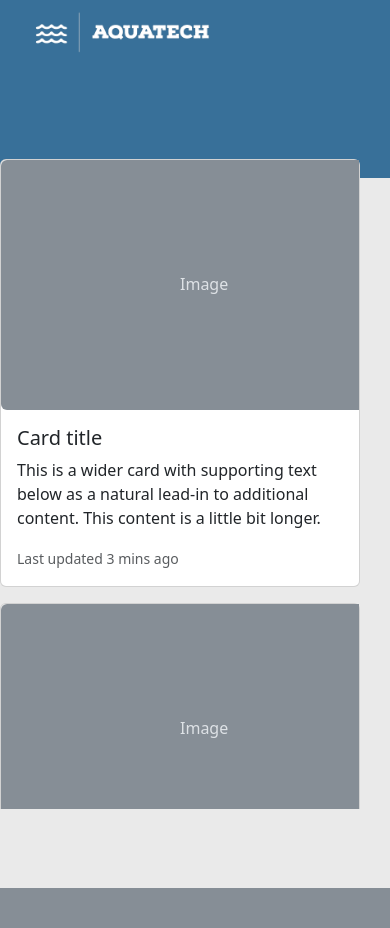
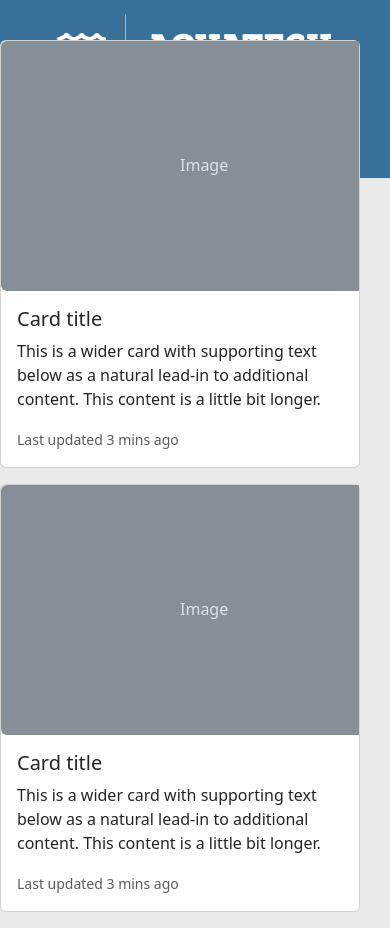
Before and after one commit to k0jo1337/Aquatech, a Django app: page /products in a window 390 px wide. Before the commit the page ends 888 px from the top, so only its background shows below. Run offline with Django 4.2, Linux system fonts and the light colour scheme; some libraries are stand-ins or nearby versions; some web fonts are replaced.

Commit message:
Делаю адаптивность

```diff
--- a/aquatech/main/static/css/main.css
+++ b/aquatech/main/static/css/main.css
@@ -241,11 +273,11 @@
 
 }
 .header_img{
-  width: 300px;
+    width: 100%;
 }
 .header_img img{
   height: 100%;
-  width: 82%; /*поменял коэфы чтобы хорошо стояло */
+  width: 100%; /*поменял коэфы чтобы хорошо стояло */
   margin-top: 10px;
 }
 
@@ -406,8 +438,6 @@
 .main_product_items{
     width: 100%;
     height: 100%;
-    max-width: 1140px;
-    max-height: 650px;
     margin-top: 80px;
 }
 .product_item{
--- a/aquatech/main/templates/main_page/main.html
+++ b/aquatech/main/templates/main_page/main.html
@@ -25,7 +25,7 @@
     </ul>
   </div>
 
-<div class="carousel">
+<div class="carousel carousel-size">
   <div class="carousel__nav">
    <span id="moveLeft" class="carousel__arrow">
         <svg class="carousel__icon" width="24" height="24" viewBox="0 0 24 24">
--- a/aquatech/products/templates/products.html
+++ b/aquatech/products/templates/products.html
@@ -6,7 +6,7 @@
 
 <div class="main_product_items scroll">
 
-    <div class="card mb-3 product_item" style="max-width: 540px;">
+    <div class="card mb-3 product_item">
       <div class="row g-0">
         <div class="col-md-4">
           <svg class="bd-placeholder-img img-fluid rounded-start" width="100%" height="250" xmlns="http://www.w3.org/2000/svg" role="img" aria-label="Placeholder: Image" preserveAspectRatio="xMidYMid slice" focusable="false"><title>Placeholder</title><rect width="100%" height="100%" fill="#868e96"></rect><text x="50%" y="50%" fill="#dee2e6" dy=".3em">Image</text></svg>
@@ -20,68 +20,7 @@
         </div>
       </div>
     </div>
-
-    <div class="card mb-3 product_item" style="max-width: 540px;">
-      <div class="row g-0">
-        <div class="col-md-4">
-          <svg class="bd-placeholder-img img-fluid rounded-start" width="100%" height="250" xmlns="http://www.w3.org/2000/svg" role="img" aria-label="Placeholder: Image" preserveAspectRatio="xMidYMid slice" focusable="false"><title>Placeholder</title><rect width="100%" height="100%" fill="#868e96"></rect><text x="50%" y="50%" fill="#dee2e6" dy=".3em">Image</text></svg>
-        </div>
-        <div class="col-md-8">
-          <div class="card-body">
-            <h5 class="card-title">Card title</h5>
-            <p class="card-text">This is a wider card with supporting text below as a natural lead-in to additional content. This content is a little bit longer.</p>
-            <p class="card-text"><small class="text-body-secondary">Last updated 3 mins ago</small></p>
-          </div>
-        </div>
-      </div>
-    </div>
-
-  <div class="card mb-3 product_item" style="max-width: 540px;">
-      <div class="row g-0">
-        <div class="col-md-4">
-          <svg class="bd-placeholder-img img-fluid rounded-start" width="100%" height="250" xmlns="http://www.w3.org/2000/svg" role="img" aria-label="Placeholder: Image" preserveAspectRatio="xMidYMid slice" focusable="false"><title>Placeholder</title><rect width="100%" height="100%" fill="#868e96"></rect><text x="50%" y="50%" fill="#dee2e6" dy=".3em">Image</text></svg>
-        </div>
-        <div class="col-md-8">
-          <div class="card-body">
-            <h5 class="card-title">Card title</h5>
-            <p class="card-text">This is a wider card with supporting text below as a natural lead-in to additional content. This content is a little bit longer.</p>
-            <p class="card-text"><small class="text-body-secondary">Last updated 3 mins ago</small></p>
-          </div>
-        </div>
-      </div>
-    </div>
-
-  <div class="card mb-3 product_item" style="max-width: 540px;">
-      <div class="row g-0">
-        <div class="col-md-4">
-          <svg class="bd-placeholder-img img-fluid rounded-start" width="100%" height="250" xmlns="http://www.w3.org/2000/svg" role="img" aria-label="Placeholder: Image" preserveAspectRatio="xMidYMid slice" focusable="false"><title>Placeholder</title><rect width="100%" height="100%" fill="#868e96"></rect><text x="50%" y="50%" fill="#dee2e6" dy=".3em">Image</text></svg>
-        </div>
-        <div class="col-md-8">
-          <div class="card-body">
-            <h5 class="card-title">Card title</h5>
-            <p class="card-text">This is a wider card with supporting text below as a natural lead-in to additional content. This content is a little bit longer.</p>
-            <p class="card-text"><small class="text-body-secondary">Last updated 3 mins ago</small></p>
-          </div>
-        </div>
-      </div>
-    </div>
-
-  <div class="card mb-3 product_item" style="max-width: 540px;">
-      <div class="row g-0">
-        <div class="col-md-4">
-          <svg class="bd-placeholder-img img-fluid rounded-start" width="100%" height="250" xmlns="http://www.w3.org/2000/svg" role="img" aria-label="Placeholder: Image" preserveAspectRatio="xMidYMid slice" focusable="false"><title>Placeholder</title><rect width="100%" height="100%" fill="#868e96"></rect><text x="50%" y="50%" fill="#dee2e6" dy=".3em">Image</text></svg>
-        </div>
-        <div class="col-md-8">
-          <div class="card-body">
-            <h5 class="card-title">Card title</h5>
-            <p class="card-text">This is a wider card with supporting text below as a natural lead-in to additional content. This content is a little bit longer.</p>
-            <p class="card-text"><small class="text-body-secondary">Last updated 3 mins ago</small></p>
-          </div>
-        </div>
-      </div>
-    </div>
-
-  <div class="card mb-3 product_item" style="max-width: 540px;">
+  <div class="card mb-3 product_item">
       <div class="row g-0">
         <div class="col-md-4">
           <svg class="bd-placeholder-img img-fluid rounded-start" width="100%" height="250" xmlns="http://www.w3.org/2000/svg" role="img" aria-label="Placeholder: Image" preserveAspectRatio="xMidYMid slice" focusable="false"><title>Placeholder</title><rect width="100%" height="100%" fill="#868e96"></rect><text x="50%" y="50%" fill="#dee2e6" dy=".3em">Image</text></svg>
@@ -98,6 +37,8 @@
 
 
 
+
+
 </div>
 
 
```
Also changed, not shown: other parts of aquatech/main/static/css/main.css (+34 -2 lines).
